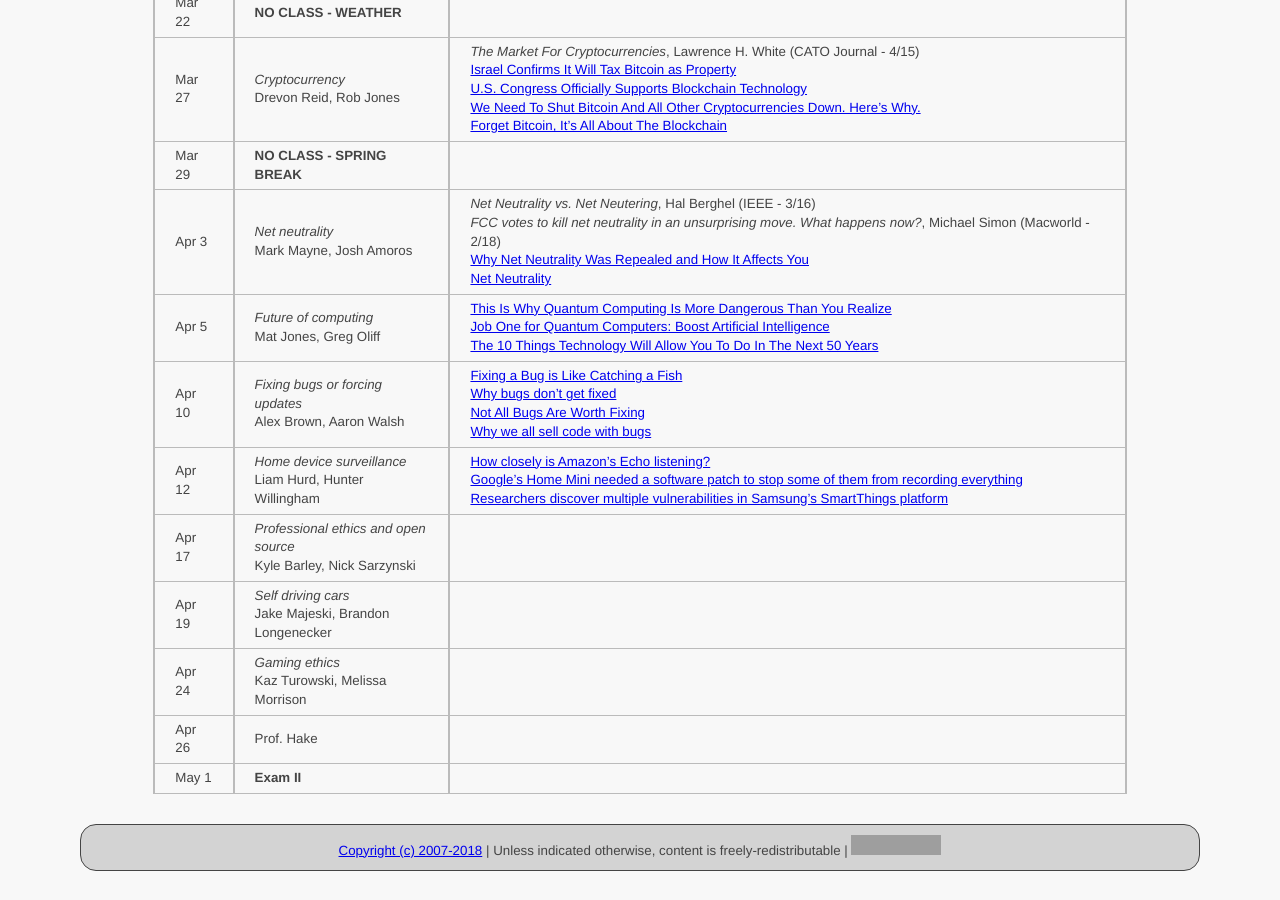
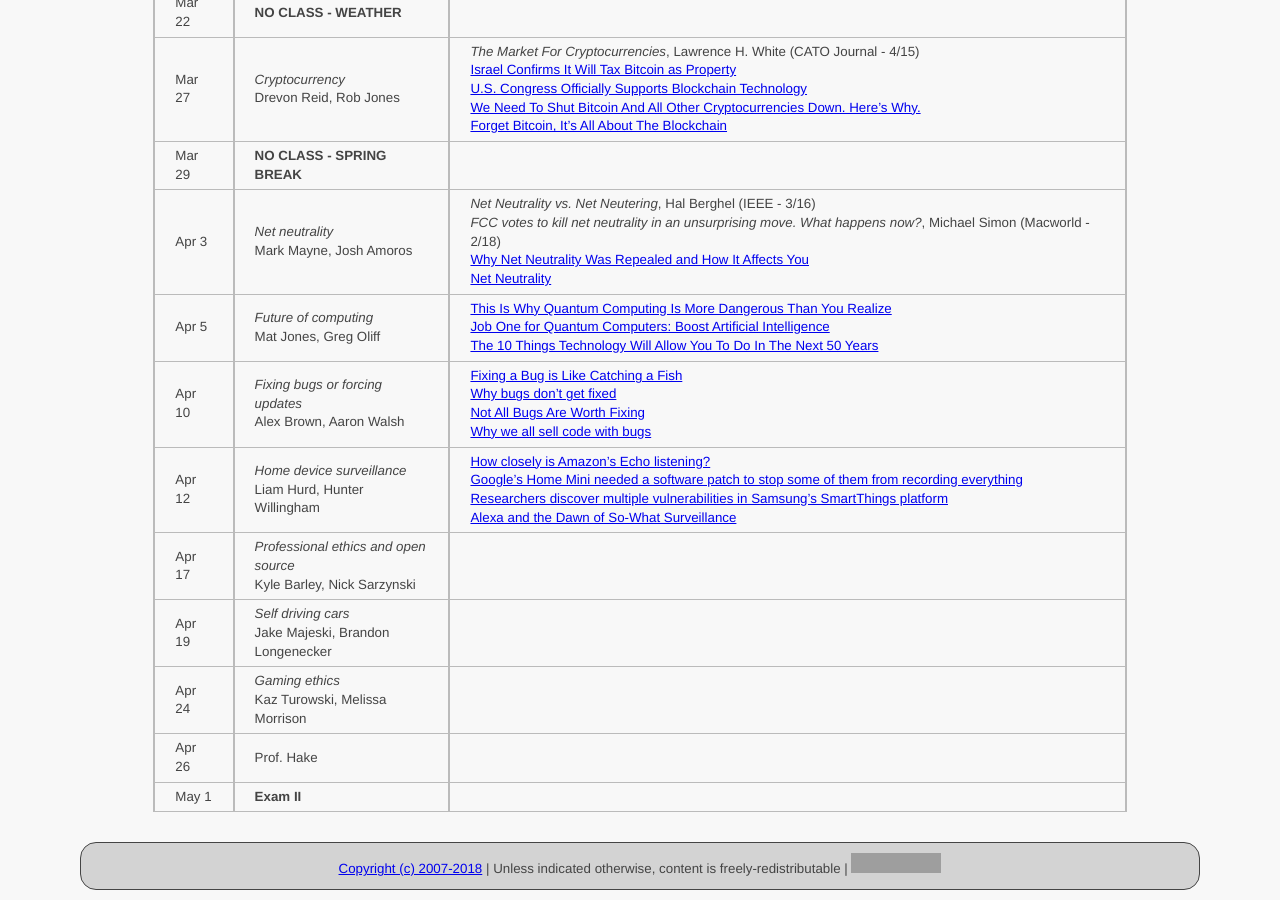
Before and after one commit to ycpcs/cs456-spring2018, a Jekyll site: the page built from schedule/index.md, in a window 1280 px wide and 900 px high, scrolled down 1344 px. Built offline with Jekyll 4.4.1, drawn with Linux system fonts in a browser that asks for light colours; grey boxes are pictures that could not be loaded.

Commit message:
add survellance article
add survellance article

```diff
--- a/schedule/index.md
+++ b/schedule/index.md
@@ -36,7 +36,7 @@ All reading materials can be accessed via [Schmidt Library](http://library.ycp.e
 > Apr 3   | *Net neutrality* <br /> Mark Mayne, Josh Amoros | *Net Neutrality vs. Net Neutering*, Hal Berghel (IEEE - 3/16) <br /> *FCC votes to kill net neutrality in an unsurprising move. What happens now?*, Michael Simon (Macworld - 2/18) <br /> [Why Net Neutrality Was Repealed and How It Affects You](Why Net Neutrality Was Repealed and How It Affects You) <br /> [Net Neutrality](https://www.usnews.com/topics/subjects/net_neutrality)  |
 > Apr 5   | *Future of computing* <br /> Mat Jones, Greg Oliff | [This Is Why Quantum Computing Is More Dangerous Than You Realize](https://www.forbes.com/sites/jasonbloomberg/2017/08/11/this-is-why-quantum-computing-is-more-dangerous-than-you-realize/#4c4035b43bab) <br /> [Job One for Quantum Computers: Boost Artificial Intelligence](https://www.quantamagazine.org/job-one-for-quantum-computers-boost-artificial-intelligence-20180129/) <br /> [The 10 Things Technology Will Allow You To Do In The Next 50 Years](https://www.elitedaily.com/news/technology/the-10-things-technology-will-allow-you-to-do-in-the-next-50-years)|
 > Apr 10  | *Fixing bugs or forcing updates* <br /> Alex Brown, Aaron Walsh | [Fixing a Bug is Like Catching a Fish](https://dzone.com/articles/fixing-bug-catching-fish) <br /> [Why bugs don’t get fixed](https://blogs.msdn.microsoft.com/alanpa/2009/09/30/why-bugs-dont-get-fixed/) <br /> [Not All Bugs Are Worth Fixing](https://blog.codinghorror.com/not-all-bugs-are-worth-fixing/) <br /> [Why we all sell code with bugs](https://www.theguardian.com/technology/2006/may/25/insideit.guardianweeklytechnologysection)|
-> Apr 12  | *Home device surveillance* <br /> Liam Hurd, Hunter Willingham | [How closely is Amazon’s Echo listening?](https://www.washingtonpost.com/news/the-switch/wp/2014/11/11/how-closely-is-amazons-echo-listening/?noredirect=on&utm_term=.75fd429121ca) <br /> [Google’s Home Mini needed a software patch to stop some of them from recording everything](https://www.theverge.com/2017/10/10/16456050/google-home-mini-always-recording-bug) <br /> [Researchers discover multiple vulnerabilities in Samsung's SmartThings platform](http://www.businessinsider.com/samsung-smartthings-platform-iot-security-issues-internet-of-things-2016-5)|
+> Apr 12  | *Home device surveillance* <br /> Liam Hurd, Hunter Willingham | [How closely is Amazon’s Echo listening?](https://www.washingtonpost.com/news/the-switch/wp/2014/11/11/how-closely-is-amazons-echo-listening/?noredirect=on&utm_term=.75fd429121ca) <br /> [Google’s Home Mini needed a software patch to stop some of them from recording everything](https://www.theverge.com/2017/10/10/16456050/google-home-mini-always-recording-bug) <br /> [Researchers discover multiple vulnerabilities in Samsung's SmartThings platform](http://www.businessinsider.com/samsung-smartthings-platform-iot-security-issues-internet-of-things-2016-5) <br /> [Alexa and the Dawn of So-What Surveillance](http://www.seattleweekly.com/news/alexa-and-the-dawn-of-so-what-surveillance/)|
 > Apr 17  | *Professional ethics and open source* <br /> Kyle Barley, Nick Sarzynski | |
 > Apr 19  | *Self driving cars* <br /> Jake Majeski, Brandon Longenecker | |
 > Apr 24  | *Gaming ethics* <br /> Kaz Turowski, Melissa Morrison | |
```
